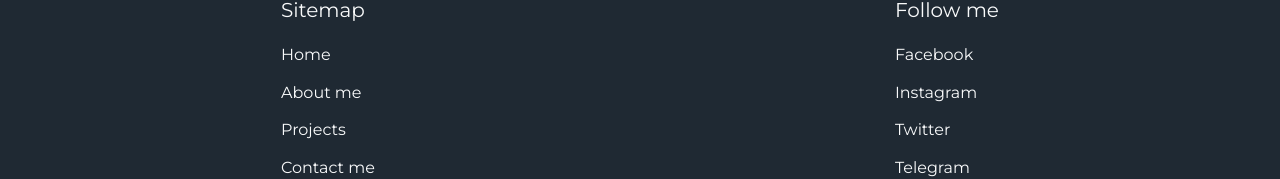
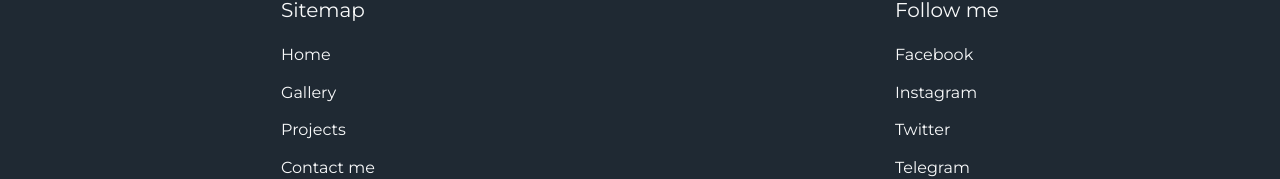
Before and after one commit to Tiger-Catori/Portfolio-Website, a React (Create React App) app: page / in a window 1280 px wide. Shown: the part 3558-3737 px from the top of the page. Built offline with nearby package versions, Linux system fonts and the light colour scheme.

Commit message:
Making form redirects work. adjusting footer links

```diff
--- a/src/components/Footer.js
+++ b/src/components/Footer.js
@@ -43,7 +43,7 @@
           <a href="#">Home</a>
         </li>
         <li>
-          <a href="#hero">About me</a>
+          <a href="#gallery">Gallery</a>
         </li>
         <li>
           <a href="#projects">Projects</a>
--- a/src/components/Form.js
+++ b/src/components/Form.js
@@ -39,7 +39,7 @@
     emailjs
       .sendForm(
         "service_saxrs49", // ← replace
-        "template_8arc4fe", // ← replace
+        "template_dliztfs", // ← replace
         formRef.current,
         "HJGGHxDB7ombFB3zD", // ← replace
       )
```
